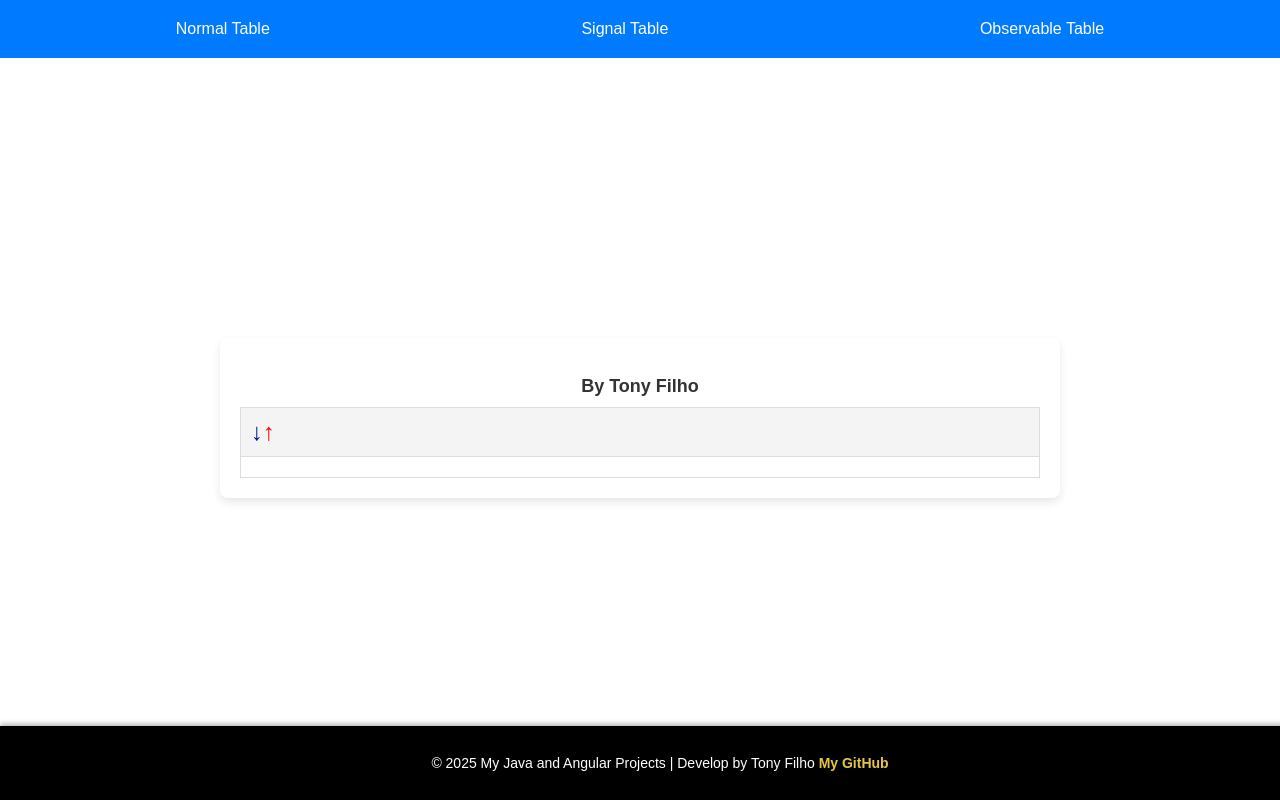
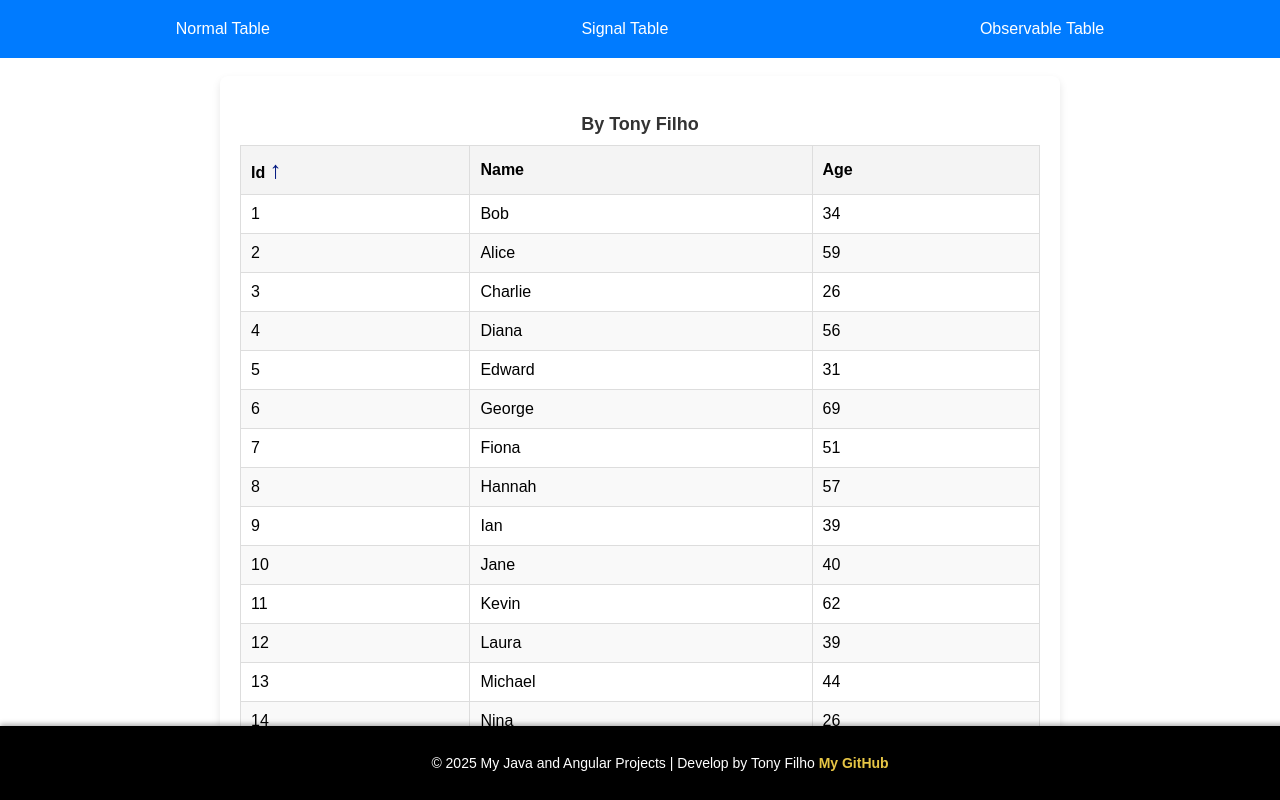
Before and after one commit to Tonyfilho/Angular_Sorting_Filter_Data, an Angular app: page /signal-table in a window 1280 px wide. Built offline with nearby package versions, Linux system fonts and the light colour scheme.

Commit message:
signal table needs to finish yet

```diff
--- a/src/app/user-table/signal-table/signal-table.component.html
+++ b/src/app/user-table/signal-table/signal-table.component.html
@@ -5,23 +5,27 @@
         <table>
             <thead>
                 <tr>
-
-
-                    <th><span class="arrow up">↓</span> <span class="arrow down">↑</span>
+                    @for (column of this.columns; track $index) {
+                    <th (click)="sortTable(column)" >{{ this.capitalize(column )}}
+                        @if (this.isDescSorting(column)) {
+                            <span class="arrow down">↓</span>
+                        }
+                        @if (this.isAscSorting(column)) {
+                            <span class="arrow up">↑</span>
+                        }
                     </th>
-
-
-
+                    }
                 </tr>
             </thead>
             <tbody>
-
+                <!-- cada user gerará uma row -->
+                @for (user of this.users(); track $index) {
                 <tr>
-
-                    <td> </td>
-
-
+                    @for (column of this.columns; track $index) {
+                    <td> {{ user[column]}}</td>
+                    }
                 </tr>
+                }
 
             </tbody>
         </table>
--- a/src/app/user-table/signal-table/signal-table.component.ts
+++ b/src/app/user-table/signal-table/signal-table.component.ts
@@ -1,13 +1,58 @@
 import { CommonModule } from '@angular/common';
-import { Component } from '@angular/core';
-
+import { Component, effect, signal } from '@angular/core';
+import { ISortingInterface } from '../../types/sorting.interface';
+import { IUserInterface } from '../../types/user.interface';
+import { UserService } from '../user.service';
 
 @Component({
   selector: 'app-signal-table',
   imports: [CommonModule],
   templateUrl: './signal-table.component.html',
-  styleUrl: './../user-table/user-table.component.css'
+  styleUrl: './../user-table/user-table.component.css',
 })
 export class SignalTableComponent {
+  users = signal<IUserInterface[]>([]);
+  columns: Array<keyof IUserInterface> = [
+    'id',
+    'name',
+    'age',
+  ]; /**keyof faz com que fique typado, mas somente as Keys da interface */
+  sorting: ISortingInterface = { column: 'id', order: 'asc' };
 
-}
+  constructor(private userService: UserService) {
+    /**Quando usamos o Effect() junto com Observable, alem de execulta assim q houve uma atualização seja com Observable ou
+     * do Signal, nós já não precisamos nos preoculpar com a Unsubscrition, será feito pelo Effect() */
+    effect(() => {
+      this.userService.getUsers().subscribe({
+        next: (res) => {
+          this.users.set(res);
+        },
+        error: (err) => {
+          console.error(err);
+        },
+        complete: () => {},
+      });
+    });
+  }
+
+  capitalize(str: string): string {
+    return str.charAt(0).toUpperCase() + str.substring(1);
+  }
+  /**Escondendo ou motrando as arrows do html */
+  isAscSorting(column: string): boolean {
+    return this.sorting.column === column && this.sorting.order === 'asc';
+  }
+  isDescSorting(column: string): boolean {
+    return this.sorting.column === column && this.sorting.order === 'desc';
+  }
+  /** mundando o tipo de sorting, atuando nas Arrows do Html */
+  sortTable(column: string): void {
+    // this.isDescSorting(column) ? this.sorting = {column, order: 'desc'} : this.sorting = {column, order: 'asc'};
+    /**Se isDescSorting é True se for DESC, então inverto e mando ASC dentro do ternario */
+    const nextSort = this.isDescSorting(column) ? 'asc': 'desc';
+    this.sorting = {column, order:  nextSort };
+  }
+
+
+
+} /**end class */
--- a/src/app/user-table/user-table/user-table.component.ts
+++ b/src/app/user-table/user-table/user-table.component.ts
@@ -1,5 +1,5 @@
 import { Component, inject, OnDestroy, OnInit } from '@angular/core';
-import { UserTableService } from '../user-table.service';
+import { UserService } from '../user.service';
 import { IUserInterface } from '../../types/user.interface';
 import { Subscription } from 'rxjs';
 import { ISortingInterface } from '../../types/sorting.interface';
@@ -13,7 +13,7 @@ import { CommonModule } from '@angular/common';
   styleUrl: './user-table.component.css',
 })
 export class UserTableComponent implements OnInit, OnDestroy {
-  protected userTableServer = inject(UserTableService);
+  protected userTableServer = inject(UserService);
   protected unSubs!: Subscription;
   protected localUserTable: IUserInterface[] = [];
   /* protected localUserTable: IUserInterface[] | any[] = []; podemos por o | any[] para n dar error de compilação no FOR de FOR
--- a/src/app/user-table/user-table.service.ts
+++ b/src/app/user-table/user.service.ts
@@ -6,7 +6,7 @@ import { USER } from '../_dummy_server/dummy_service';
 @Injectable({
   providedIn: 'root',
 })
-export class UserTableService {
+export class UserService {
   constructor() {}
 
   getUsers(): Observable<IUserInterface[]> {
```
